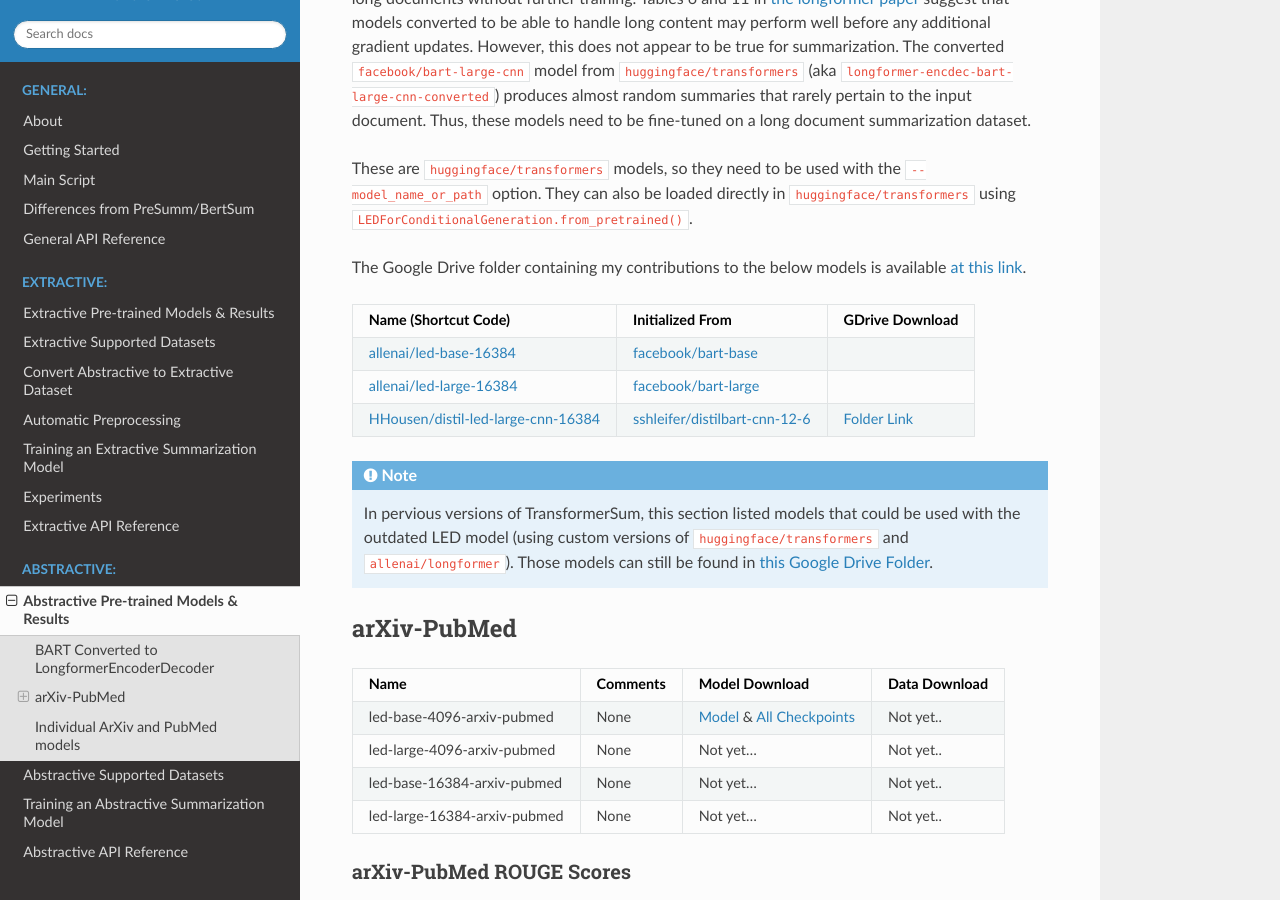
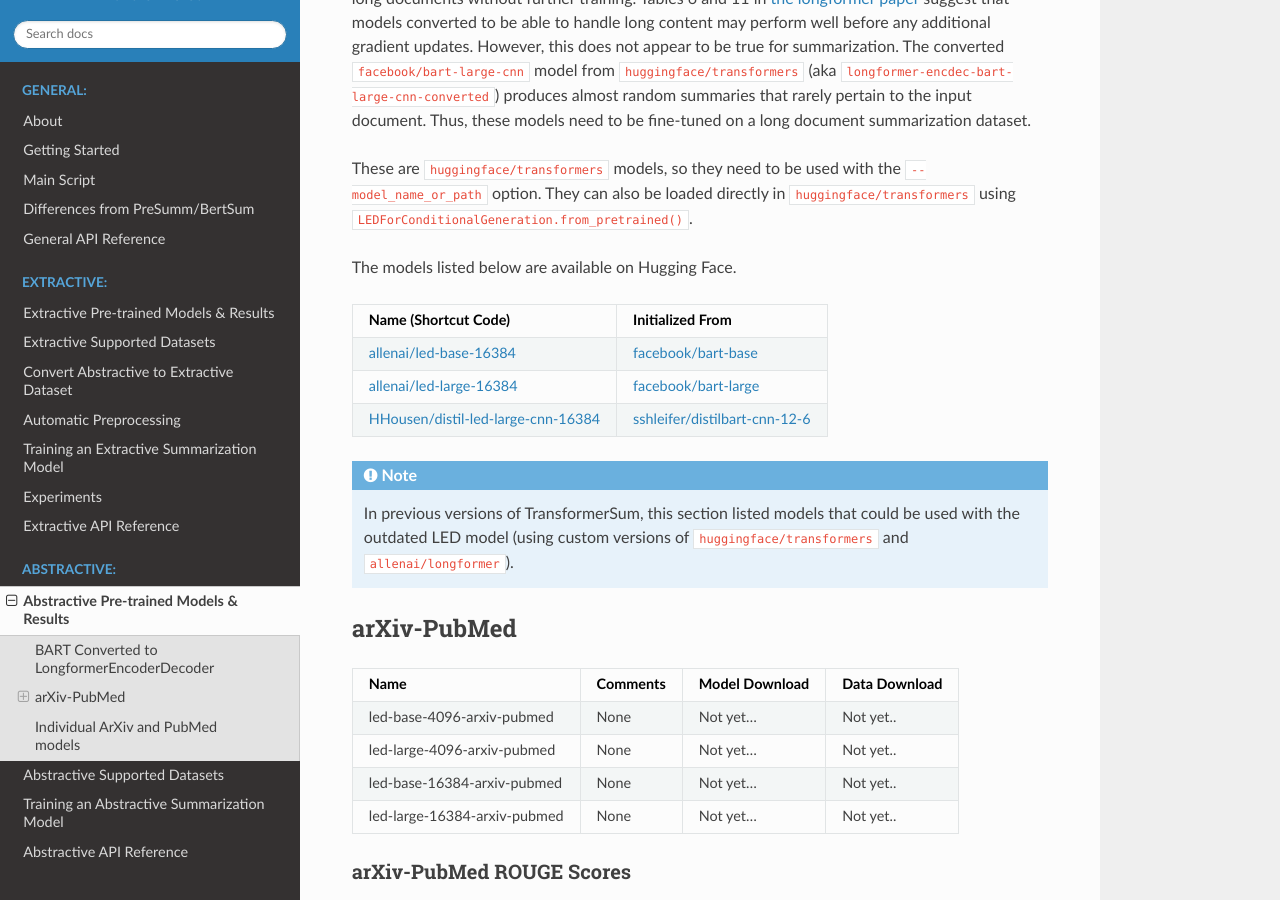
Before and after one commit to HHousen/TransformerSum, a Sphinx documentation site: the page built from doc/abstractive/models-results.rst, in a window 1280 px wide and 900 px high, scrolled down 524 px. Built offline with Sphinx 7.4.7 and the Read the Docs theme 3.1.0, drawn with Linux system fonts in a browser that asks for light colours.

Commit message:
update all links from google drive to huggingface

```diff
--- a/doc/abstractive/datasets.rst
+++ b/doc/abstractive/datasets.rst
@@ -14,9 +14,9 @@
 +-----------------------+-----------------+-----------------------------------------------------------------------------------------------------------------------------------------------------------------------------------------------------------------+
 | Dataset Name          | Processing Time | Preprocessed Data Download                                                                                                                                                                                      |
 +=======================+=================+=================================================================================================================================================================================================================+
-| ``cnn_dailymail``     | 30m / 59m       | `bert-base-uncased <https://drive.google.com/drive/folders/1bTLs4yyGfZcrNDKD6Mdc9X5uupIHCUkv>`__ & `longformer-encdec-base-4096 <https://drive.google.com/drive/folders/1853uITIReGfocNZl8hZWQ-j10tCdSErz>`__   |
+| ``cnn_dailymail``     | 30m / 59m       | `bert-base-uncased <https://huggingface.co/HHousen/TransformerSum/blob/main/Abstractive/CNN-DM/cnn_dm_abs_preprocessed/bert-base-uncased/bert-base-uncased.tar.gz>`__ & `longformer-encdec-base-4096 <https://huggingface.co/HHousen/TransformerSum/blob/main/Abstractive/CNN-DM/cnn_dm_abs_preprocessed/longformer-encdec-base-4096/longformer-encdec-base-4096.tar.gz>`__   |
 +-----------------------+-----------------+-----------------------------------------------------------------------------------------------------------------------------------------------------------------------------------------------------------------+
-| ``scientific_papers`` | 2h-4h           | `longformer-encdec-base-4096 <https://drive.google.com/drive/folders/1kHKNK84Qf2g_qTHWYAQGPmNTg5Wq4PF->`__ & `longformer-encdec-base-8192 <https://drive.google.com/uc?id=1rRzLwCl-s84Ji4ZfvfKV_iWunOy_cbE2>`__ |
+| ``scientific_papers`` | 2h-4h           | `longformer-encdec-base-4096 <https://huggingface.co/HHousen/TransformerSum/blob/main/Abstractive/arXiv-PubMed/arxiv_pubmed_abs_preprocessed/longformer-encdec-base-4096/longformer-encdec-base-4096.tar.gz>`__ & `longformer-encdec-base-8192 <https://huggingface.co/HHousen/TransformerSum/blob/main/Abstractive/arXiv-PubMed/arxiv_pubmed_abs_preprocessed/longformer-encdec-base-8192/longformer-encdec-base-8192.tar.gz>`__ |
 +-----------------------+-----------------+-----------------------------------------------------------------------------------------------------------------------------------------------------------------------------------------------------------------+
 | ``newsroom``          |                 |                                                                                                                                                                                                                 |
 +-----------------------+-----------------+-----------------------------------------------------------------------------------------------------------------------------------------------------------------------------------------------------------------+
--- a/doc/abstractive/models-results.rst
+++ b/doc/abstractive/models-results.rst
@@ -16,19 +16,19 @@
 
 These are ``huggingface/transformers`` models, so they need to be used with the ``--model_name_or_path`` option. They can also be loaded directly in ``huggingface/transformers`` using ``LEDForConditionalGeneration.from_pretrained()``.
 
-The Google Drive folder containing my contributions to the below models is available `at this link <https://drive.google.com/drive/folders/1dEdD0Nh-uyILYRIMAHOVuqdY3H0gqEQa>`__.
+The models listed below are available on Hugging Face.
 
-+---------------------------------------------------------------------------------------------------+-----------------------------------------------------------------------------------------+--------------------------------------------------------------------------------------------+
-| Name (Shortcut Code)                                                                              | Initialized From                                                                        | GDrive Download                                                                            |
-+===================================================================================================+=========================================================================================+============================================================================================+
-| `allenai/led-base-16384 <https://huggingface.co/allenai/led-base-16384>`_                         | `facebook/bart-base <https://huggingface.co/facebook/bart-large>`_                      |                                                                                            |
-+---------------------------------------------------------------------------------------------------+-----------------------------------------------------------------------------------------+--------------------------------------------------------------------------------------------+
-| `allenai/led-large-16384 <https://huggingface.co/allenai/led-large-16384>`_                       | `facebook/bart-large <https://huggingface.co/facebook/bart-large>`_                     |                                                                                            |
-+---------------------------------------------------------------------------------------------------+-----------------------------------------------------------------------------------------+--------------------------------------------------------------------------------------------+
-| `HHousen/distil-led-large-cnn-16384 <https://huggingface.co/HHousen/distil-led-large-cnn-16384>`_ | `sshleifer/distilbart-cnn-12-6 <https://huggingface.co/sshleifer/distilbart-cnn-12-6>`_ | `Folder Link <https://drive.google.com/drive/folders/1smiMCFRpKEukNUfWvX_bL_m8nID0jMUv>`__ |
-+---------------------------------------------------------------------------------------------------+-----------------------------------------------------------------------------------------+--------------------------------------------------------------------------------------------+
++---------------------------------------------------------------------------------------------------+-----------------------------------------------------------------------------------------+
+| Name (Shortcut Code)                                                                              | Initialized From                                                                        |
++===================================================================================================+=========================================================================================+
+| `allenai/led-base-16384 <https://huggingface.co/allenai/led-base-16384>`_                         | `facebook/bart-base <https://huggingface.co/facebook/bart-large>`_                      |
++---------------------------------------------------------------------------------------------------+-----------------------------------------------------------------------------------------+
+| `allenai/led-large-16384 <https://huggingface.co/allenai/led-large-16384>`_                       | `facebook/bart-large <https://huggingface.co/facebook/bart-large>`_                     |
++---------------------------------------------------------------------------------------------------+-----------------------------------------------------------------------------------------+
+| `HHousen/distil-led-large-cnn-16384 <https://huggingface.co/HHousen/distil-led-large-cnn-16384>`_ | `sshleifer/distilbart-cnn-12-6 <https://huggingface.co/sshleifer/distilbart-cnn-12-6>`_ |
++---------------------------------------------------------------------------------------------------+-----------------------------------------------------------------------------------------+
 
-.. note:: In pervious versions of TransformerSum, this section listed models that could be used with the outdated LED model (using custom versions of ``huggingface/transformers`` and ``allenai/longformer``). Those models can still be found in `this Google Drive Folder <https://drive.google.com/drive/folders/1r0gBhI3L5CgvHuJMDsbDHagXMCB23uJ9>`__.
+.. note:: In previous versions of TransformerSum, this section listed models that could be used with the outdated LED model (using custom versions of ``huggingface/transformers`` and ``allenai/longformer``).
 
 
 arXiv-PubMed
@@ -37,7 +37,7 @@
 +------------------------------+----------+-------------------------------------------------------------------------------------------------------------+---------------+
 | Name                         | Comments | Model Download                                                                                              | Data Download |
 +==============================+==========+=============================================================================================================+===============+
-| led-base-4096-arxiv-pubmed   | None     | `Model <https://drive.google.com/uc?id=>`__ & `All Checkpoints <https://drive.google.com/drive/folders/>`__ | Not yet..     |
+| led-base-4096-arxiv-pubmed   | None     | Not yet...                                                                                                  | Not yet..     |
 +------------------------------+----------+-------------------------------------------------------------------------------------------------------------+---------------+
 | led-large-4096-arxiv-pubmed  | None     | Not yet...                                                                                                  | Not yet..     |
 +------------------------------+----------+-------------------------------------------------------------------------------------------------------------+---------------+
--- a/doc/abstractive/training.rst
+++ b/doc/abstractive/training.rst
@@ -66,7 +66,7 @@
 Step-by-Step Instructions
 ^^^^^^^^^^^^^^^^^^^^^^^^^
 
-1. Download dataset (≈2.8GB): ``gdown https://drive.google.com/uc?id=1rRzLwCl-s84Ji4ZfvfKV_iWunOy_cbE2``
+1. Download dataset (≈2.8GB): ``wget https://huggingface.co/HHousen/TransformerSum/blob/main/Abstractive/arXiv-PubMed/arxiv_pubmed_abs_preprocessed/longformer-encdec-base-8192/longformer-encdec-base-8192.tar.gz``
 2. Extract (≈90GB): ``tar -xzvf longformer-encdec-base-8192.tar.gz``
 3. Training command:
 
--- a/doc/general/about.rst
+++ b/doc/general/about.rst
@@ -8,7 +8,7 @@
 
 Check out the :ref:`installation instructions <installation_instructions>` and the :ref:`tutorial <getting_started_tutorial>` to get started training models and summarizing text.
 
-Both extractive and abstractive processed datasets and trained models can be found in their respective sections. Alternatively, you can browse from the root folder in Google Drive that contains all of the models and datasets: `TransformerSum Root Folder <https://drive.google.com/drive/folders/1SX8iQdUJkaLu8K6SoU0nrsxwOe4Qno6l>`_.
+Both extractive and abstractive processed datasets and trained models can be found in their respective sections. All models and datasets are available on the `TransformerSum Hugging Face Hub <https://huggingface.co/HHousen/TransformerSum>`_.
 
 Features
 --------
```
Also changed, not shown: README.md (+9 -9 lines), doc/extractive/datasets.rst (+7 -7 lines), doc/extractive/models-results.rst (+23 -23 lines).
